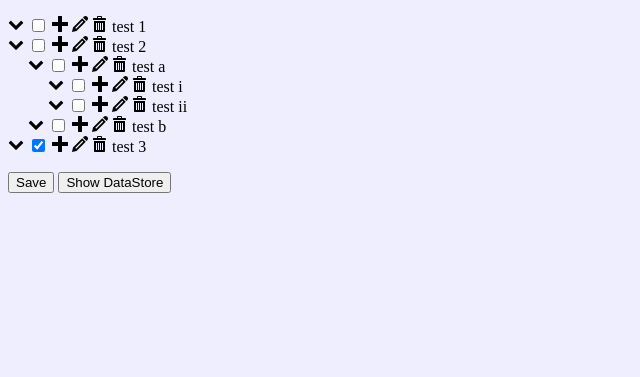
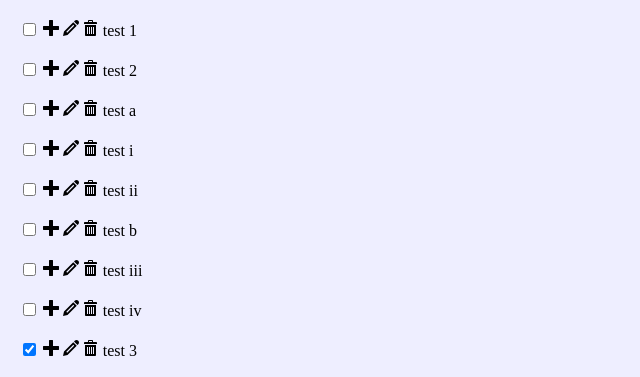
Before and after one commit to bjanderson/save-yourself-js, a website: page src/index.html in a window 1280 px wide. Shown: the top 377 px of the page, without its empty margins (0-640 px from the left). Drawn offline with nearby package versions, Linux system fonts and the light colour scheme; files that its build step writes are made by us from their sources.

Commit message:
messing around with data store format and css

```diff
--- a/src/app/data-store.js
+++ b/src/app/data-store.js
@@ -32,24 +32,13 @@ class DataStore {
     DataStore.appData = {
       todos: [
         new Todo({text: 'test 1'}),
-        new Todo({
-          text: 'test 2',
-          children: [
-            new Todo({
-              text: 'test a',
-              children: [
-                new Todo({
-                  text: 'test i'
-                }),
-                new Todo({
-                  text: 'test ii'
-                })
-              ]
-            }),
-            new Todo({
-              text: 'test b'
-            })
-          ]}),
+        new Todo({text: 'test 2', id: '2'}),
+        new Todo({text: 'test a', id: '2-1', parentId: '2'}),
+        new Todo({text: 'test i', id: '2-1-1', parentId: '2-1'}),
+        new Todo({text: 'test ii', id: '2-1-2', parentId: '2-1'}),
+        new Todo({text: 'test b', id: '2-2', parentId: '2'}),
+        new Todo({text: 'test iii', id: '2-2-1', parentId: '2-2'}),
+        new Todo({text: 'test iv', id: '2-2-2', parentId: '2-2'}),
         new Todo({text: 'test 3', complete: true})
       ]
     }
--- a/src/app/dom-builder.js
+++ b/src/app/dom-builder.js
@@ -29,28 +29,10 @@ class DOMBuilder {
     el.appendChild(node);
 
     let ul = el.querySelector('.todo-list');
+    let todoRows = [];
     for (let todo of todos) {
-      DOMBuilder.addTodoRow(ul, todo);
+      todoRows.push(new TodoRow(ul, todo));
     }
     return ul;
   }
-
-  static addTodoRow(el, todo) {
-    /* let tpl = document.querySelector('#tpl_todo_row');
-    let checkBox = tpl.content.querySelector('.todo-complete input');
-    checkBox.checked = todo.complete;
-    tpl.content.querySelector('.todo-text').textContent = todo.text;
-
-    tpl.content.querySelector('.todo-row').id = `todo_${todo.id}`;
-    let node = document.importNode(tpl.content, true);
-    el.appendChild(node);
-
-    let row = el.querySelector(`#todo_${todo.id}`);
-    todo.setDataBindings(row); */
-    let row = (new TodoRow(el, todo)).el;
-
-    if (todo.children != null && todo.children.length > 0) {
-      let nextUl = DOMBuilder.addTodoList(row, todo.children);
-    }
-  }
 }
--- a/src/app/todo-row.js
+++ b/src/app/todo-row.js
@@ -1,6 +1,7 @@
 class TodoRow {
   constructor(parent, todo) {
     this.todo = todo;
+    this.children = [];
 
     let tpl = document.querySelector('#tpl_todo_row');
     if (tpl != null) {
@@ -9,6 +10,15 @@ class TodoRow {
       if (node != null) {
         parent.appendChild(node);
         this.el = parent.querySelector(`#todo_${todo.id}`);
+        let innerTpl = document.querySelector('#tpl_todo_list');
+        let innerNode = document.importNode(innerTpl.content, true);
+        this.el.appendChild(innerNode);
+        this.innerUl = this.el.querySelector('ul');
+
+        let children = DataStore.appData.todos.filter(todo => todo.parentId === todo.id);
+        for (let child of children) {
+          this.children.push(new TodoRow(this.innerUl, child));
+        }
       }
     }
 
@@ -19,6 +29,15 @@ class TodoRow {
       this.setAddChild();
       this.setEdit();
       this.setDelete();
+      this.showExpandBtn();
+    }
+  }
+
+  showExpandBtn() {
+    let btn = this.el.querySelector('.expand-btn');
+    btn.className = btn.className.replace('invisible', '').trim();
+    if (this.children.length === 0) {
+      btn.className += ' invisible';
     }
   }
 
@@ -41,14 +60,21 @@ class TodoRow {
 
   setExpand() {
     const el = this.el.querySelector('[data-bind="expand"]');
-    el.addEventListener('click', (event) => {
-      this.todo.showChildren = !this.todo.showChildren;
-      if (this.todo.showChildren) {
-        el.className += ' expanded';
-      } else {
-        el.className = el.className.replace('expanded', '').trim();
-      }
-    });
+    el.addEventListener('click', () => this.toggleChildren());
+  }
+
+  toggleChildren(show) {
+    this.todo.showChildren = show == null ? !this.todo.showChildren : show;
+    if (this.todo.showChildren) {
+      this.el.className += ' expanded';
+    } else {
+      this.el.className = this.el.className.replace('expanded', '').trim();
+    }
+    for (let child of this.children) {
+      child.toggleChildren(this.todo.showChildren);
+    }
+    /* let maxHeight = this.todo.showChildren === true ? this.el.clientHeight * this.todo.children.length : 0;
+    this.innerUl.style.maxHeight = `${maxHeight}px`; */
   }
 
   setAddChild() {
--- a/src/app/todo.js
+++ b/src/app/todo.js
@@ -1,11 +1,10 @@
 class Todo {
   constructor(obj) {
     this.complete = obj != null && obj.complete != null ? obj.complete : false;
-    this.children = obj != null && obj.children != null ? obj.children : [];
     this.showChildren = obj != null && obj.showChildren != null ? obj.showChildren : false;
     this.id = obj != null && obj.id != null ? obj.id : Utils.guid();
     this.order = obj != null && obj.order != null ? obj.order : new Date().getTime();
-    this.parent = obj != null && obj.parent != null ? obj.parent : null;
+    this.parentId = obj != null && obj.parentId != null ? obj.parentId : null;
     this.text = obj != null && obj.text != null ? obj.text : '';
   }
 }
--- a/src/index.html
+++ b/src/index.html
@@ -20,12 +20,15 @@
     <path d="M4 10v20c0 1.1 0.9 2 2 2h18c1.1 0 2-0.9 2-2v-20h-22zM10 28h-2v-14h2v14zM14 28h-2v-14h2v14zM18 28h-2v-14h2v14zM22 28h-2v-14h2v14z"></path>
     <path d="M26.5 4h-6.5v-2.5c0-0.825-0.675-1.5-1.5-1.5h-7c-0.825 0-1.5 0.675-1.5 1.5v2.5h-6.5c-0.825 0-1.5 0.675-1.5 1.5v2.5h26v-2.5c0-0.825-0.675-1.5-1.5-1.5zM18 4h-6v-1.975h6v1.975z"></path>
   </symbol>
-  <symbol id="icon-chevron-down" viewBox="0 0 28 28">
+  <symbol id="icon-chevron-right" viewBox="0 0 19 28">
+    <path d="M17.297 13.703l-11.594 11.594c-0.391 0.391-1.016 0.391-1.406 0l-2.594-2.594c-0.391-0.391-0.391-1.016 0-1.406l8.297-8.297-8.297-8.297c-0.391-0.391-0.391-1.016 0-1.406l2.594-2.594c0.391-0.391 1.016-0.391 1.406 0l11.594 11.594c0.391 0.391 0.391 1.016 0 1.406z"></path>
+  </symbol>
+  <!-- <symbol id="icon-chevron-down" viewBox="0 0 28 28">
     <path d="M26.297 12.625l-11.594 11.578c-0.391 0.391-1.016 0.391-1.406 0l-11.594-11.578c-0.391-0.391-0.391-1.031 0-1.422l2.594-2.578c0.391-0.391 1.016-0.391 1.406 0l8.297 8.297 8.297-8.297c0.391-0.391 1.016-0.391 1.406 0l2.594 2.578c0.391 0.391 0.391 1.031 0 1.422z"></path>
   </symbol>
   <symbol id="icon-chevron-up" viewBox="0 0 28 28">
     <path d="M26.297 20.797l-2.594 2.578c-0.391 0.391-1.016 0.391-1.406 0l-8.297-8.297-8.297 8.297c-0.391 0.391-1.016 0.391-1.406 0l-2.594-2.578c-0.391-0.391-0.391-1.031 0-1.422l11.594-11.578c0.391-0.391 1.016-0.391 1.406 0l11.594 11.578c0.391 0.391 0.391 1.031 0 1.422z"></path>
-  </symbol>
+  </symbol> -->
   <symbol id="icon-pencil" viewBox="0 0 32 32">
     <path d="M27 0c2.761 0 5 2.239 5 5 0 1.126-0.372 2.164-1 3l-2 2-7-7 2-2c0.836-0.628 1.874-1 3-1zM2 23l-2 9 9-2 18.5-18.5-7-7-18.5 18.5zM22.362 11.362l-14 14-1.724-1.724 14-14 1.724 1.724z"></path>
   </symbol>
@@ -41,7 +44,7 @@
 <template id="tpl_todo_row">
   <li class="todo-row">
     <div class="ilb">
-      <span class="todo-action" data-bind="expand" title="Expand/Collapse"><svg class="icon icon-chevron-down"><use xlink:href="#icon-chevron-down"></use></svg></span>
+      <span class="todo-action expand-btn invisible" data-bind="expand" title="Expand/Collapse"><svg class="icon icon-chevron-right expand-icon"><use xlink:href="#icon-chevron-right"></use></svg></span>
     </div>
     <div class="ilb todo-complete">
       <input type="checkbox" data-bind="complete">
--- a/src/scss/_icons.scss
+++ b/src/scss/_icons.scss
@@ -6,3 +6,7 @@
   stroke: currentColor;
   fill: currentColor;
 }
+
+.icon-chevron-right {
+  width: 0.6787109375em;
+}
--- a/src/styles.scss
+++ b/src/styles.scss
@@ -10,6 +10,10 @@ body {
   display: inline-block;
 }
 
+.invisible {
+  visibility: hidden;
+}
+
 .todo-list {
   list-style-type: none;
   padding: 0;
@@ -20,13 +24,24 @@ body {
 }
 
 .todo-row {
-  svg {
-    transform: rotate(0deg);
-    transition: transform 0.5s ease;
+  margin: 20px 0;
+
+  .expand-icon {
+    font-size: 10px;
   }
 
-  .expanded svg {
-    transform: rotate(-180deg);
+  &:not(.expanded) {
+    ul li {
+      display: none;
+      overflow: hidden;
+    }
+  }
+
+  &.expanded {
+    ul li {
+      display: block;
+      overflow: hidden;
+    }
   }
 
   .todo-action {
```
